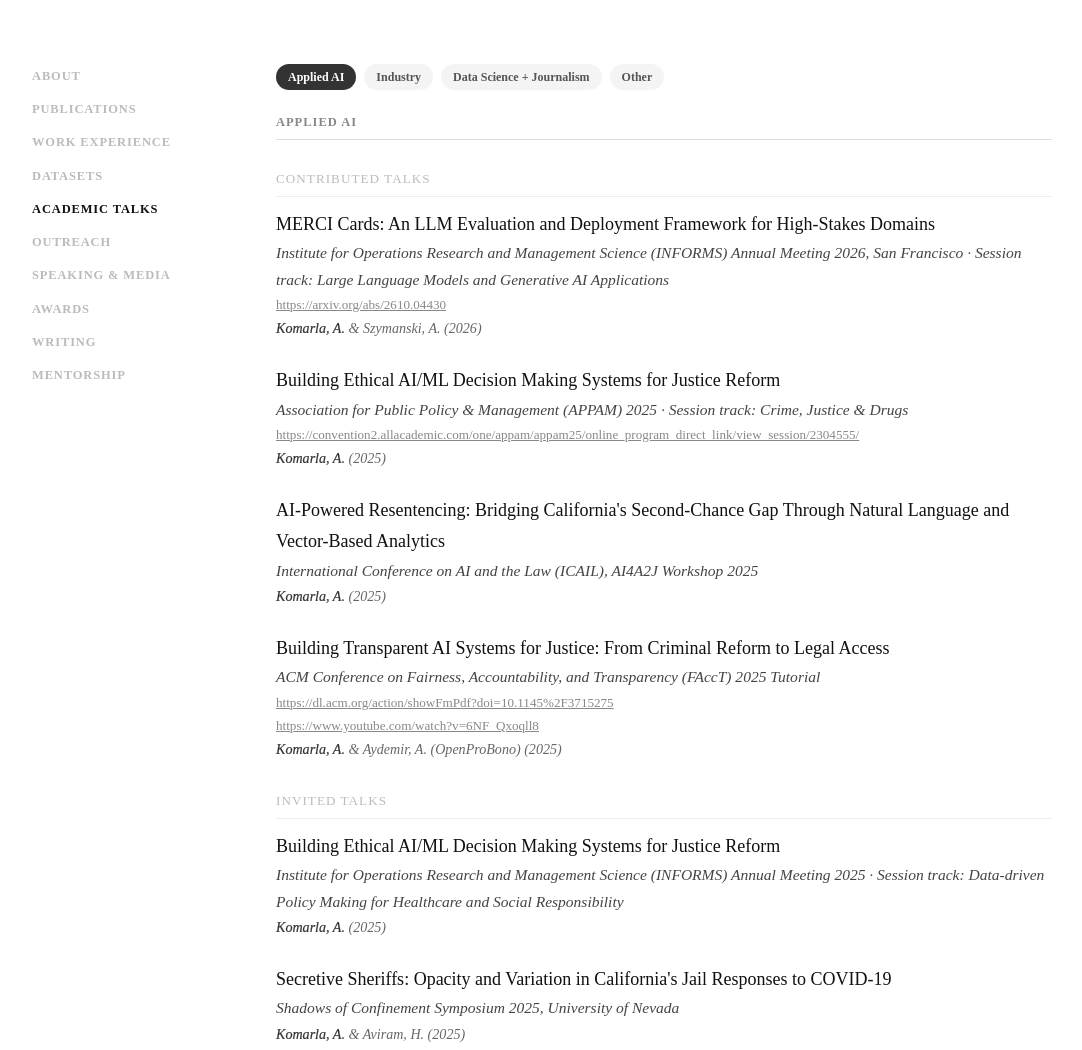
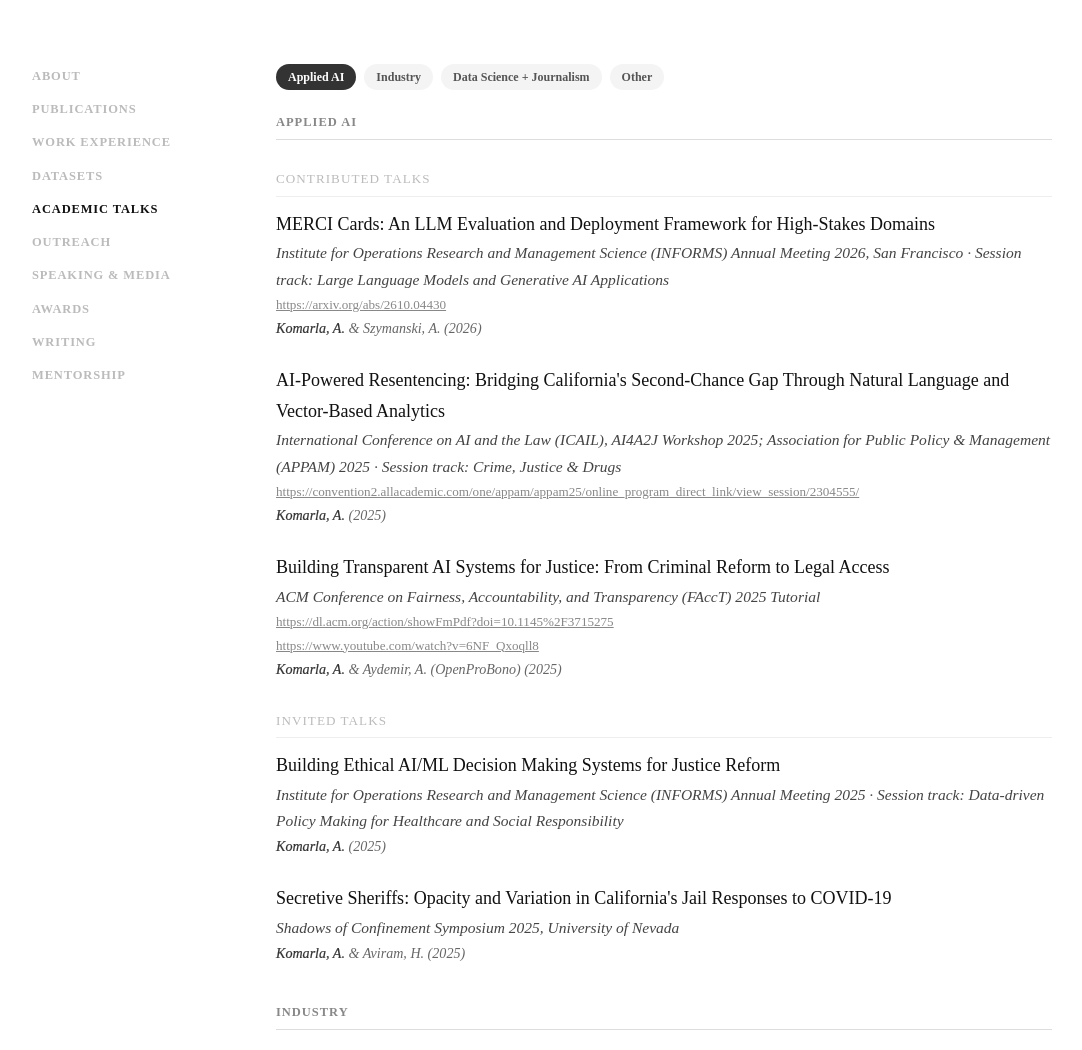
Before and after one commit to akomarla/akomarla.github.io, a plain HTML site: page talks.html in a window 1280 px wide. Shown: the top 1050 px of the page, without its empty margins (98-1180 px from the left). Drawn offline with Linux system fonts and the light colour scheme; a web font is replaced by a local one.

Commit message:
Combine ICAIL and APPAM 2025 talks into one entry
Co-Authored-By: Claude Opus 5.5 <noreply@anthropic.com>
Claude-Session: https://claude.ai/code/session_01JbThm4BaJpB66EinNc9TXR

```diff
--- a/talks.html
+++ b/talks.html
@@ -118,14 +118,9 @@
         <div class="item-meta"><strong>Komarla, A.</strong> &amp; Szymanski, A. (2026)</div>
       </div>
       <div class="item">
-        <div class="item-title">Building Ethical AI/ML Decision Making Systems for Justice Reform</div>
-        <div class="item-venue">Association for Public Policy &amp; Management (APPAM) 2025 &middot; Session track: Crime, Justice &amp; Drugs</div>
+        <div class="item-title">AI-Powered Resentencing: Bridging California's Second-Chance Gap Through Natural Language and Vector-Based Analytics</div>
+        <div class="item-venue">International Conference on AI and the Law (ICAIL), AI4A2J Workshop 2025; Association for Public Policy &amp; Management (APPAM) 2025 &middot; Session track: Crime, Justice &amp; Drugs</div>
         <div class="item-link"><a href="https://convention2.allacademic.com/one/appam/appam25/online_program_direct_link/view_session/2304555/">https://convention2.allacademic.com/one/appam/appam25/online_program_direct_link/view_session/2304555/</a></div>
-        <div class="item-meta"><strong>Komarla, A.</strong> (2025)</div>
-      </div>
-      <div class="item">
-        <div class="item-title">AI-Powered Resentencing: Bridging California's Second-Chance Gap Through Natural Language and Vector-Based Analytics</div>
-        <div class="item-venue">International Conference on AI and the Law (ICAIL), AI4A2J Workshop 2025</div>
         <div class="item-meta"><strong>Komarla, A.</strong> (2025)</div>
       </div>
       <div class="item">
```
